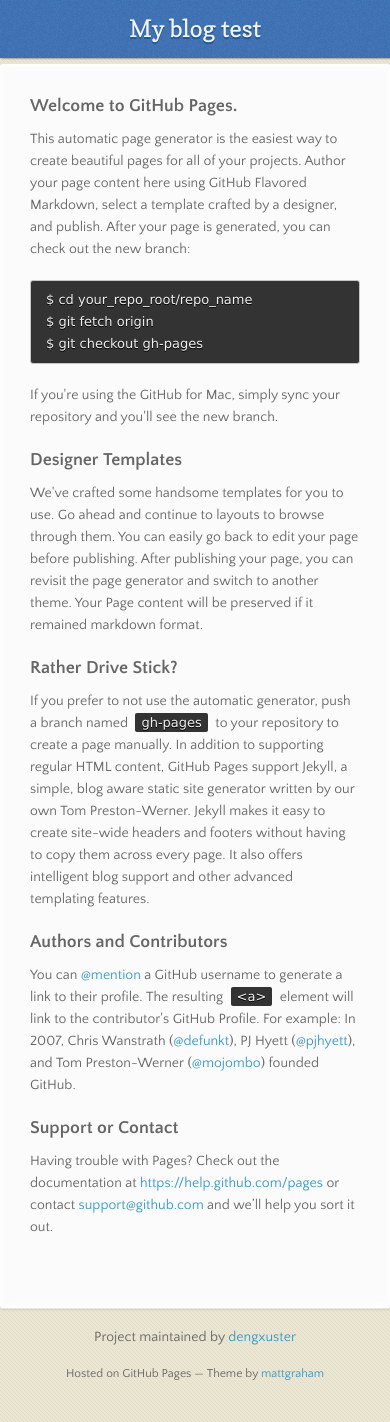
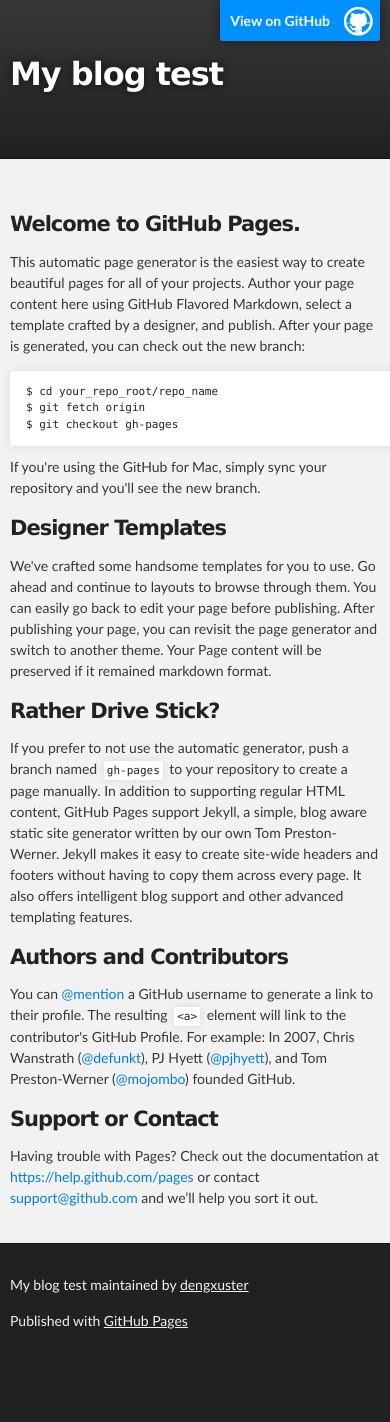
Before and after one commit to dengxuster/my_blog, a Jekyll site: the page index.html, which Jekyll copies as it is, in a window 390 px wide. Built offline with Jekyll 4.4.1, drawn with Linux system fonts in a browser that asks for light colours; nearby versions of some CDN libraries; after the commit the page ends 1366 px from its top, so only the background shows below that.

```diff
--- a/index.html
+++ b/index.html
@@ -1,44 +1,36 @@
-<!doctype html>
+<!DOCTYPE html>
 <html>
+
   <head>
-    <meta charset="utf-8">
+    <meta charset='utf-8'>
     <meta http-equiv="X-UA-Compatible" content="chrome=1">
-    <title>My blog test by dengxuster</title>
-    <link rel="stylesheet" href="stylesheets/styles.css">
-    <link rel="stylesheet" href="stylesheets/pygment_trac.css">
-    <script src="https://ajax.googleapis.com/ajax/libs/jquery/1.7.1/jquery.min.js"></script>
-    <script src="javascripts/main.js"></script>
-    <!--[if lt IE 9]>
-      <script src="//html5shiv.googlecode.com/svn/trunk/html5.js"></script>
-    <![endif]-->
-    <meta name="viewport" content="width=device-width, initial-scale=1, user-scalable=no">
+    <meta name="description" content="My blog test : ">
 
+    <link rel="stylesheet" type="text/css" media="screen" href="stylesheets/stylesheet.css">
+
+    <title>My blog test</title>
   </head>
+
   <body>
 
-      <header>
-        <h1>My blog test</h1>
-        <p></p>
-      </header>
+    <!-- HEADER -->
+    <div id="header_wrap" class="outer">
+        <header class="inner">
+          <a id="forkme_banner" href="https://github.com/dengxuster/my_blog">View on GitHub</a>
 
-      <div id="banner">
-        <span id="logo"></span>
+          <h1 id="project_title">My blog test</h1>
+          <h2 id="project_tagline"></h2>
 
-        <a href="https://github.com/dengxuster/my_blog" class="button fork"><strong>View On GitHub</strong></a>
-        <div class="downloads">
-          <span>Downloads:</span>
-          <ul>
-            <li><a href="https://github.com/dengxuster/my_blog/zipball/master" class="button">ZIP</a></li>
-            <li><a href="https://github.com/dengxuster/my_blog/tarball/master" class="button">TAR</a></li>
-          </ul>
-        </div>
-      </div><!-- end banner -->
+            <section id="downloads">
+              <a class="zip_download_link" href="https://github.com/dengxuster/my_blog/zipball/master">Download this project as a .zip file</a>
+              <a class="tar_download_link" href="https://github.com/dengxuster/my_blog/tarball/master">Download this project as a tar.gz file</a>
+            </section>
+        </header>
+    </div>
 
-    <div class="wrapper">
-      <nav>
-        <ul></ul>
-      </nav>
-      <section>
+    <!-- MAIN CONTENT -->
+    <div id="main_content_wrap" class="outer">
+      <section id="main_content" class="inner">
         <h3>
 <a id="welcome-to-github-pages" class="anchor" href="#welcome-to-github-pages" aria-hidden="true"><span class="octicon octicon-link"></span></a>Welcome to GitHub Pages.</h3>
 
@@ -71,12 +63,17 @@
 
 <p>Having trouble with Pages? Check out the documentation at <a href="https://help.github.com/pages">https://help.github.com/pages</a> or contact <a href="mailto:support@github.com">support@github.com</a> and we’ll help you sort it out.</p>
       </section>
-      <footer>
-        <p>Project maintained by <a href="https://github.com/dengxuster">dengxuster</a></p>
-        <p><small>Hosted on GitHub Pages &mdash; Theme by <a href="https://twitter.com/michigangraham">mattgraham</a></small></p>
+    </div>
+
+    <!-- FOOTER  -->
+    <div id="footer_wrap" class="outer">
+      <footer class="inner">
+        <p class="copyright">My blog test maintained by <a href="https://github.com/dengxuster">dengxuster</a></p>
+        <p>Published with <a href="http://pages.github.com">GitHub Pages</a></p>
       </footer>
     </div>
-    <!--[if !IE]><script>fixScale(document);</script><![endif]-->
+
+
 
   </body>
 </html>
--- a/javascripts/main.js
+++ b/javascripts/main.js
@@ -1,53 +1 @@
-var sectionHeight = function() {
-  var total    = $(window).height(),
-      $section = $('section').css('height','auto');
-
-  if ($section.outerHeight(true) < total) {
-    var margin = $section.outerHeight(true) - $section.height();
-    $section.height(total - margin - 20);
-  } else {
-    $section.css('height','auto');
-  }
-}
-
-$(window).resize(sectionHeight);
-
-$(document).ready(function(){
-  $("section h1, section h2").each(function(){
-    $("nav ul").append("<li class='tag-" + this.nodeName.toLowerCase() + "'><a href='#" + $(this).text().toLowerCase().replace(/ /g, '-').replace(/[^\w-]+/g,'') + "'>" + $(this).text() + "</a></li>");
-    $(this).attr("id",$(this).text().toLowerCase().replace(/ /g, '-').replace(/[^\w-]+/g,''));
-    $("nav ul li:first-child a").parent().addClass("active");
-  });
-
-  $("nav ul li").on("click", "a", function(event) {
-    var position = $($(this).attr("href")).offset().top - 190;
-    $("html, body").animate({scrollTop: position}, 400);
-    $("nav ul li a").parent().removeClass("active");
-    $(this).parent().addClass("active");
-    event.preventDefault();
-  });
-
-  sectionHeight();
-
-  $('img').load(sectionHeight);
-});
-
-fixScale = function(doc) {
-
-  var addEvent = 'addEventListener',
-      type = 'gesturestart',
-      qsa = 'querySelectorAll',
-      scales = [1, 1],
-      meta = qsa in doc ? doc[qsa]('meta[name=viewport]') : [];
-
-  function fix() {
-    meta.content = 'width=device-width,minimum-scale=' + scales[0] + ',maximum-scale=' + scales[1];
-    doc.removeEventListener(type, fix, true);
-  }
-
-  if ((meta = meta[meta.length - 1]) && addEvent in doc) {
-    fix();
-    scales = [.25, 1.6];
-    doc[addEvent](type, fix, true);
-  }
-};
+console.log('This would be the main JS file.');
--- a/stylesheets/pygment_trac.css
+++ b/stylesheets/pygment_trac.css
@@ -1,70 +1,70 @@
-.highlight .hll { background-color: #404040 }
-.highlight  { color: #d0d0d0 }
-.highlight .c { color: #999999; font-style: italic } /* Comment */
-.highlight .err { color: #a61717; background-color: #e3d2d2 } /* Error */
-.highlight .g { color: #d0d0d0 } /* Generic */
-.highlight .k { color: #6ab825; font-weight: normal } /* Keyword */
-.highlight .l { color: #d0d0d0 } /* Literal */
-.highlight .n { color: #d0d0d0 } /* Name */
-.highlight .o { color: #d0d0d0 } /* Operator */
-.highlight .x { color: #d0d0d0 } /* Other */
-.highlight .p { color: #d0d0d0 } /* Punctuation */
-.highlight .cm { color: #999999; font-style: italic } /* Comment.Multiline */
-.highlight .cp { color: #cd2828; font-weight: normal } /* Comment.Preproc */
-.highlight .c1 { color: #999999; font-style: italic } /* Comment.Single */
-.highlight .cs { color: #e50808; font-weight: normal; background-color: #520000 } /* Comment.Special */
-.highlight .gd { color: #d22323 } /* Generic.Deleted */
-.highlight .ge { color: #d0d0d0; font-style: italic } /* Generic.Emph */
-.highlight .gr { color: #d22323 } /* Generic.Error */
-.highlight .gh { color: #ffffff; font-weight: normal } /* Generic.Heading */
-.highlight .gi { color: #589819 } /* Generic.Inserted */
-.highlight .go { color: #cccccc } /* Generic.Output */
-.highlight .gp { color: #aaaaaa } /* Generic.Prompt */
-.highlight .gs { color: #d0d0d0; font-weight: normal } /* Generic.Strong */
-.highlight .gu { color: #ffffff; text-decoration: underline } /* Generic.Subheading */
-.highlight .gt { color: #d22323 } /* Generic.Traceback */
-.highlight .kc { color: #6ab825; font-weight: normal } /* Keyword.Constant */
-.highlight .kd { color: #6ab825; font-weight: normal } /* Keyword.Declaration */
-.highlight .kn { color: #6ab825; font-weight: normal } /* Keyword.Namespace */
-.highlight .kp { color: #6ab825 } /* Keyword.Pseudo */
-.highlight .kr { color: #6ab825; font-weight: normal } /* Keyword.Reserved */
-.highlight .kt { color: #6ab825; font-weight: normal } /* Keyword.Type */
-.highlight .ld { color: #d0d0d0 } /* Literal.Date */
-.highlight .m { color: #3677a9 } /* Literal.Number */
-.highlight .s { color: #ff8 } /* Literal.String */
-.highlight .na { color: #bbbbbb } /* Name.Attribute */
-.highlight .nb { color: #24909d } /* Name.Builtin */
-.highlight .nc { color: #447fcf; text-decoration: underline } /* Name.Class */
-.highlight .no { color: #40ffff } /* Name.Constant */
-.highlight .nd { color: #ffa500 } /* Name.Decorator */
-.highlight .ni { color: #d0d0d0 } /* Name.Entity */
-.highlight .ne { color: #bbbbbb } /* Name.Exception */
-.highlight .nf { color: #447fcf } /* Name.Function */
-.highlight .nl { color: #d0d0d0 } /* Name.Label */
-.highlight .nn { color: #447fcf; text-decoration: underline } /* Name.Namespace */
-.highlight .nx { color: #d0d0d0 } /* Name.Other */
-.highlight .py { color: #d0d0d0 } /* Name.Property */
-.highlight .nt { color: #6ab825;} /* Name.Tag */
-.highlight .nv { color: #40ffff } /* Name.Variable */
-.highlight .ow { color: #6ab825; font-weight: normal } /* Operator.Word */
-.highlight .w { color: #666666 } /* Text.Whitespace */
-.highlight .mf { color: #3677a9 } /* Literal.Number.Float */
-.highlight .mh { color: #3677a9 } /* Literal.Number.Hex */
-.highlight .mi { color: #3677a9 } /* Literal.Number.Integer */
-.highlight .mo { color: #3677a9 } /* Literal.Number.Oct */
-.highlight .sb { color: #ff8 } /* Literal.String.Backtick */
-.highlight .sc { color: #ff8 } /* Literal.String.Char */
-.highlight .sd { color: #ff8 } /* Literal.String.Doc */
-.highlight .s2 { color: #ff8 } /* Literal.String.Double */
-.highlight .se { color: #ff8 } /* Literal.String.Escape */
-.highlight .sh { color: #ff8 } /* Literal.String.Heredoc */
-.highlight .si { color: #ff8 } /* Literal.String.Interpol */
-.highlight .sx { color: #ffa500 } /* Literal.String.Other */
-.highlight .sr { color: #ff8 } /* Literal.String.Regex */
-.highlight .s1 { color: #ff8 } /* Literal.String.Single */
-.highlight .ss { color: #ff8 } /* Literal.String.Symbol */
-.highlight .bp { color: #24909d } /* Name.Builtin.Pseudo */
-.highlight .vc { color: #40ffff } /* Name.Variable.Class */
-.highlight .vg { color: #40ffff } /* Name.Variable.Global */
-.highlight .vi { color: #40ffff } /* Name.Variable.Instance */
-.highlight .il { color: #3677a9 } /* Literal.Number.Integer.Long */
+.highlight .hll { background-color: #ffffcc }
+.highlight  { background: #f0f3f3; }
+.highlight .c { color: #0099FF; font-style: italic } /* Comment */
+.highlight .err { color: #AA0000; background-color: #FFAAAA } /* Error */
+.highlight .k { color: #006699; font-weight: bold } /* Keyword */
+.highlight .o { color: #555555 } /* Operator */
+.highlight .cm { color: #0099FF; font-style: italic } /* Comment.Multiline */
+.highlight .cp { color: #009999 } /* Comment.Preproc */
+.highlight .c1 { color: #0099FF; font-style: italic } /* Comment.Single */
+.highlight .cs { color: #0099FF; font-weight: bold; font-style: italic } /* Comment.Special */
+.highlight .gd { background-color: #FFCCCC; border: 1px solid #CC0000 } /* Generic.Deleted */
+.highlight .ge { font-style: italic } /* Generic.Emph */
+.highlight .gr { color: #FF0000 } /* Generic.Error */
+.highlight .gh { color: #003300; font-weight: bold } /* Generic.Heading */
+.highlight .gi { background-color: #CCFFCC; border: 1px solid #00CC00 } /* Generic.Inserted */
+.highlight .go { color: #AAAAAA } /* Generic.Output */
+.highlight .gp { color: #000099; font-weight: bold } /* Generic.Prompt */
+.highlight .gs { font-weight: bold } /* Generic.Strong */
+.highlight .gu { color: #003300; font-weight: bold } /* Generic.Subheading */
+.highlight .gt { color: #99CC66 } /* Generic.Traceback */
+.highlight .kc { color: #006699; font-weight: bold } /* Keyword.Constant */
+.highlight .kd { color: #006699; font-weight: bold } /* Keyword.Declaration */
+.highlight .kn { color: #006699; font-weight: bold } /* Keyword.Namespace */
+.highlight .kp { color: #006699 } /* Keyword.Pseudo */
+.highlight .kr { color: #006699; font-weight: bold } /* Keyword.Reserved */
+.highlight .kt { color: #007788; font-weight: bold } /* Keyword.Type */
+.highlight .m { color: #FF6600 } /* Literal.Number */
+.highlight .s { color: #CC3300 } /* Literal.String */
+.highlight .na { color: #330099 } /* Name.Attribute */
+.highlight .nb { color: #336666 } /* Name.Builtin */
+.highlight .nc { color: #00AA88; font-weight: bold } /* Name.Class */
+.highlight .no { color: #336600 } /* Name.Constant */
+.highlight .nd { color: #9999FF } /* Name.Decorator */
+.highlight .ni { color: #999999; font-weight: bold } /* Name.Entity */
+.highlight .ne { color: #CC0000; font-weight: bold } /* Name.Exception */
+.highlight .nf { color: #CC00FF } /* Name.Function */
+.highlight .nl { color: #9999FF } /* Name.Label */
+.highlight .nn { color: #00CCFF; font-weight: bold } /* Name.Namespace */
+.highlight .nt { color: #330099; font-weight: bold } /* Name.Tag */
+.highlight .nv { color: #003333 } /* Name.Variable */
+.highlight .ow { color: #000000; font-weight: bold } /* Operator.Word */
+.highlight .w { color: #bbbbbb } /* Text.Whitespace */
+.highlight .mf { color: #FF6600 } /* Literal.Number.Float */
+.highlight .mh { color: #FF6600 } /* Literal.Number.Hex */
+.highlight .mi { color: #FF6600 } /* Literal.Number.Integer */
+.highlight .mo { color: #FF6600 } /* Literal.Number.Oct */
+.highlight .sb { color: #CC3300 } /* Literal.String.Backtick */
+.highlight .sc { color: #CC3300 } /* Literal.String.Char */
+.highlight .sd { color: #CC3300; font-style: italic } /* Literal.String.Doc */
+.highlight .s2 { color: #CC3300 } /* Literal.String.Double */
+.highlight .se { color: #CC3300; font-weight: bold } /* Literal.String.Escape */
+.highlight .sh { color: #CC3300 } /* Literal.String.Heredoc */
+.highlight .si { color: #AA0000 } /* Literal.String.Interpol */
+.highlight .sx { color: #CC3300 } /* Literal.String.Other */
+.highlight .sr { color: #33AAAA } /* Literal.String.Regex */
+.highlight .s1 { color: #CC3300 } /* Literal.String.Single */
+.highlight .ss { color: #FFCC33 } /* Literal.String.Symbol */
+.highlight .bp { color: #336666 } /* Name.Builtin.Pseudo */
+.highlight .vc { color: #003333 } /* Name.Variable.Class */
+.highlight .vg { color: #003333 } /* Name.Variable.Global */
+.highlight .vi { color: #003333 } /* Name.Variable.Instance */
+.highlight .il { color: #FF6600 } /* Literal.Number.Integer.Long */
+
+.type-csharp .highlight .k { color: #0000FF }
+.type-csharp .highlight .kt { color: #0000FF }
+.type-csharp .highlight .nf { color: #000000; font-weight: normal }
+.type-csharp .highlight .nc { color: #2B91AF }
+.type-csharp .highlight .nn { color: #000000 }
+.type-csharp .highlight .s { color: #A31515 }
+.type-csharp .highlight .sc { color: #A31515 }
--- /dev/null
+++ b/stylesheets/stylesheet.css
@@ -0,0 +1,425 @@
+/*******************************************************************************
+Slate Theme for GitHub Pages
+by Jason Costello, @jsncostello
+*******************************************************************************/
+
+@import url(pygment_trac.css);
+
+/*******************************************************************************
+MeyerWeb Reset
+*******************************************************************************/
+
+html, body, div, span, applet, object, iframe,
+h1, h2, h3, h4, h5, h6, p, blockquote, pre,
+a, abbr, acronym, address, big, cite, code,
+del, dfn, em, img, ins, kbd, q, s, samp,
+small, strike, strong, sub, sup, tt, var,
+b, u, i, center,
+dl, dt, dd, ol, ul, li,
+fieldset, form, label, legend,
+table, caption, tbody, tfoot, thead, tr, th, td,
+article, aside, canvas, details, embed,
+figure, figcaption, footer, header, hgroup,
+menu, nav, output, ruby, section, summary,
+time, mark, audio, video {
+  margin: 0;
+  padding: 0;
+  border: 0;
+  font: inherit;
+  vertical-align: baseline;
+}
+
+/* HTML5 display-role reset for older browsers */
+article, aside, details, figcaption, figure,
+footer, header, hgroup, menu, nav, section {
+  display: block;
+}
+
+ol, ul {
+  list-style: none;
+}
+
+table {
+  border-collapse: collapse;
+  border-spacing: 0;
+}
+
+/*******************************************************************************
+Theme Styles
+*******************************************************************************/
+
+body {
+  box-sizing: border-box;
+  color:#373737;
+  background: #212121;
+  font-size: 16px;
+  font-family: 'Myriad Pro', Calibri, Helvetica, Arial, sans-serif;
+  line-height: 1.5;
+  -webkit-font-smoothing: antialiased;
+}
+
+h1, h2, h3, h4, h5, h6 {
+  margin: 10px 0;
+  font-weight: 700;
+  color:#222222;
+  font-family: 'Lucida Grande', 'Calibri', Helvetica, Arial, sans-serif;
+  letter-spacing: -1px;
+}
+
+h1 {
+  font-size: 36px;
+  font-weight: 700;
+}
+
+h2 {
+  padding-bottom: 10px;
+  font-size: 32px;
+  background: url('../images/bg_hr.png') repeat-x bottom;
+}
+
+h3 {
+  font-size: 24px;
+}
+
+h4 {
+  font-size: 21px;
+}
+
+h5 {
+  font-size: 18px;
+}
+
+h6 {
+  font-size: 16px;
+}
+
+p {
+  margin: 10px 0 15px 0;
+}
+
+footer p {
+  color: #f2f2f2;
+}
+
+a {
+  text-decoration: none;
+  color: #007edf;
+  text-shadow: none;
+
+  transition: color 0.5s ease;
+  transition: text-shadow 0.5s ease;
+  -webkit-transition: color 0.5s ease;
+  -webkit-transition: text-shadow 0.5s ease;
+  -moz-transition: color 0.5s ease;
+  -moz-transition: text-shadow 0.5s ease;
+  -o-transition: color 0.5s ease;
+  -o-transition: text-shadow 0.5s ease;
+  -ms-transition: color 0.5s ease;
+  -ms-transition: text-shadow 0.5s ease;
+}
+
+a:hover, a:focus {text-decoration: underline;}
+
+footer a {
+  color: #F2F2F2;
+  text-decoration: underline;
+}
+
+em {
+  font-style: italic;
+}
+
+strong {
+  font-weight: bold;
+}
+
+img {
+  position: relative;
+  margin: 0 auto;
+  max-width: 739px;
+  padding: 5px;
+  margin: 10px 0 10px 0;
+  border: 1px solid #ebebeb;
+
+  box-shadow: 0 0 5px #ebebeb;
+  -webkit-box-shadow: 0 0 5px #ebebeb;
+  -moz-box-shadow: 0 0 5px #ebebeb;
+  -o-box-shadow: 0 0 5px #ebebeb;
+  -ms-box-shadow: 0 0 5px #ebebeb;
+}
+
+p img {
+  display: inline;
+  margin: 0;
+  padding: 0;
+  vertical-align: middle;
+  text-align: center;
+  border: none;
+}
+
+pre, code {
+  width: 100%;
+  color: #222;
+  background-color: #fff;
+
+  font-family: Monaco, "Bitstream Vera Sans Mono", "Lucida Console", Terminal, monospace;
+  font-size: 14px;
+
+  border-radius: 2px;
+  -moz-border-radius: 2px;
+  -webkit-border-radius: 2px;
+}
+
+pre {
+  width: 100%;
+  padding: 10px;
+  box-shadow: 0 0 10px rgba(0,0,0,.1);
+  overflow: auto;
+}
+
+code {
+  padding: 3px;
+  margin: 0 3px;
+  box-shadow: 0 0 10px rgba(0,0,0,.1);
+}
+
+pre code {
+  display: block;
+  box-shadow: none;
+}
+
+blockquote {
+  color: #666;
+  margin-bottom: 20px;
+  padding: 0 0 0 20px;
+  border-left: 3px solid #bbb;
+}
+
+
+ul, ol, dl {
+  margin-bottom: 15px
+}
+
+ul {
+  list-style-position: inside;
+  list-style: disc;
+  padding-left: 20px;
+}
+
+ol {
+  list-style-position: inside;
+  list-style: decimal;
+  padding-left: 20px;
+}
+
+dl dt {
+  font-weight: bold;
+}
+
+dl dd {
+  padding-left: 20px;
+  font-style: italic;
+}
+
+dl p {
+  padding-left: 20px;
+  font-style: italic;
+}
+
+hr {
+  height: 1px;
+  margin-bottom: 5px;
+  border: none;
+  background: url('../images/bg_hr.png') repeat-x center;
+}
+
+table {
+  border: 1px solid #373737;
+  margin-bottom: 20px;
+  text-align: left;
+ }
+
+th {
+  font-family: 'Lucida Grande', 'Helvetica Neue', Helvetica, Arial, sans-serif;
+  padding: 10px;
+  background: #373737;
+  color: #fff;
+ }
+
+td {
+  padding: 10px;
+  border: 1px solid #373737;
+ }
+
+form {
+  background: #f2f2f2;
+  padding: 20px;
+}
+
+/*******************************************************************************
+Full-Width Styles
+*******************************************************************************/
+
+.outer {
+  width: 100%;
+}
+
+.inner {
+  position: relative;
+  max-width: 640px;
+  padding: 20px 10px;
+  margin: 0 auto;
+}
+
+#forkme_banner {
+  display: block;
+  position: absolute;
+  top:0;
+  right: 10px;
+  z-index: 10;
+  padding: 10px 50px 10px 10px;
+  color: #fff;
+  background: url('../images/blacktocat.png') #0090ff no-repeat 95% 50%;
+  font-weight: 700;
+  box-shadow: 0 0 10px rgba(0,0,0,.5);
+  border-bottom-left-radius: 2px;
+  border-bottom-right-radius: 2px;
+}
+
+#header_wrap {
+  background: #212121;
+  background: -moz-linear-gradient(top, #373737, #212121);
+  background: -webkit-linear-gradient(top, #373737, #212121);
+  background: -ms-linear-gradient(top, #373737, #212121);
+  background: -o-linear-gradient(top, #373737, #212121);
+  background: linear-gradient(top, #373737, #212121);
+}
+
+#header_wrap .inner {
+  padding: 50px 10px 30px 10px;
+}
+
+#project_title {
+  margin: 0;
+  color: #fff;
+  font-size: 42px;
+  font-weight: 700;
+  text-shadow: #111 0px 0px 10px;
+}
+
+#project_tagline {
+  color: #fff;
+  font-size: 24px;
+  font-weight: 300;
+  background: none;
+  text-shadow: #111 0px 0px 10px;
+}
+
+#downloads {
+  position: absolute;
+  width: 210px;
+  z-index: 10;
+  bottom: -40px;
+  right: 0;
+  height: 70px;
+  background: url('../images/icon_download.png') no-repeat 0% 90%;
+}
+
+.zip_download_link {
+  display: block;
+  float: right;
+  width: 90px;
+  height:70px;
+  text-indent: -5000px;
+  overflow: hidden;
+  background: url(../images/sprite_download.png) no-repeat bottom left;
+}
+
+.tar_download_link {
+  display: block;
+  float: right;
+  width: 90px;
+  height:70px;
+  text-indent: -5000px;
+  overflow: hidden;
+  background: url(../images/sprite_download.png) no-repeat bottom right;
+  margin-left: 10px;
+}
+
+.zip_download_link:hover {
+  background: url(../images/sprite_download.png) no-repeat top left;
+}
+
+.tar_download_link:hover {
+  background: url(../images/sprite_download.png) no-repeat top right;
+}
+
+#main_content_wrap {
+  background: #f2f2f2;
+  border-top: 1px solid #111;
+  border-bottom: 1px solid #111;
+}
+
+#main_content {
+  padding-top: 40px;
+}
+
+#footer_wrap {
+  background: #212121;
+}
+
+
+
+/*******************************************************************************
+Small Device Styles
+*******************************************************************************/
+
+@media screen and (max-width: 480px) {
+  body {
+    font-size:14px;
+  }
+
+  #downloads {
+    display: none;
+  }
+
+  .inner {
+    min-width: 320px;
+    max-width: 480px;
+  }
+
+  #project_title {
+  font-size: 32px;
+  }
+
+  h1 {
+    font-size: 28px;
+  }
+
+  h2 {
+    font-size: 24px;
+  }
+
+  h3 {
+    font-size: 21px;
+  }
+
+  h4 {
+    font-size: 18px;
+  }
+
+  h5 {
+    font-size: 14px;
+  }
+
+  h6 {
+    font-size: 12px;
+  }
+
+  code, pre {
+    min-width: 320px;
+    max-width: 480px;
+    font-size: 11px;
+  }
+
+}
```
Also changed, not shown: images/bg_hr.png (added), images/blacktocat.png (added), images/icon_download.png (added), images/sprite_download.png (added).
